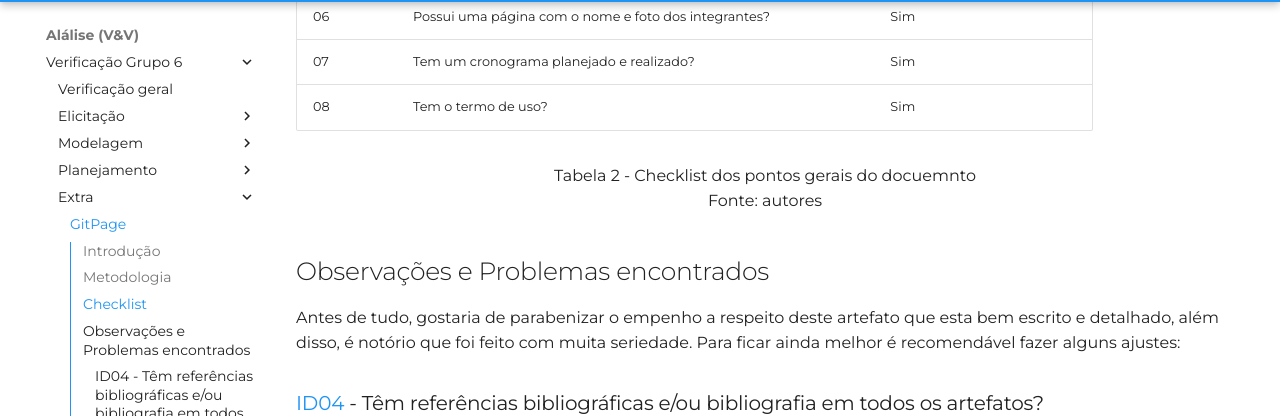
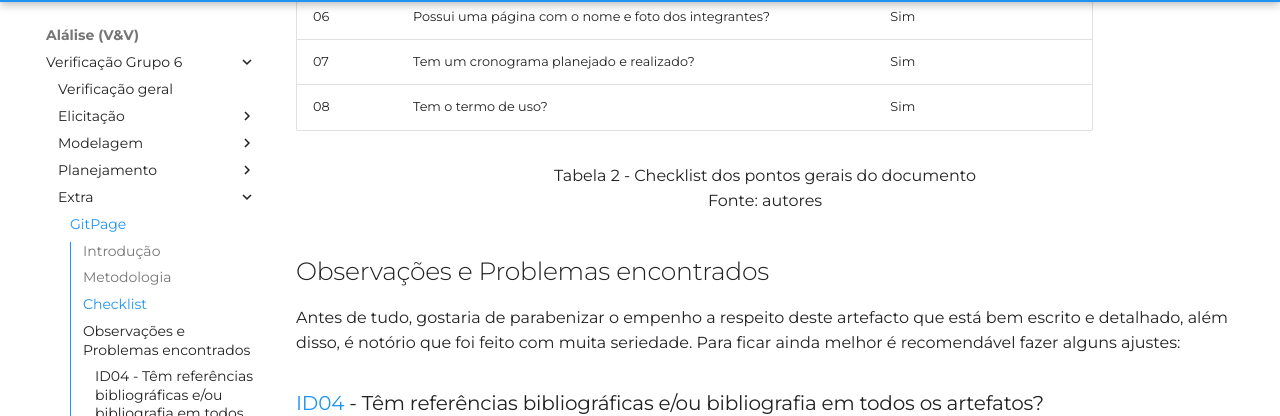
Before and after one commit to Requisitos-de-Software/2023.1-Simplenote, an MkDocs documentation site: the page built from docs/analise-grupo6/extras/gitpage.md, in a window 1280 px wide and 900 px high, scrolled down 1001 px. Shown: the part 94-510 px from the top of the window. Built offline with MkDocs 1.6.1 and Material for MkDocs 9.7.7, drawn with Linux system fonts in a browser that asks for light colours; some web fonts are replaced; comment, search, counter and statistics services are not loaded.

Commit message:
Revisão ok

```diff
--- a/docs/analise-grupo6/extras/gitpage.md
+++ b/docs/analise-grupo6/extras/gitpage.md
@@ -27,11 +27,11 @@ Também temos o campo "Observação", um campo no qual pode ser feito algum come
 | 07  | Tem um cronograma planejado e realizado?                                | Sim        |            |
 | 08  | Tem o termo de uso?                                                     | Sim        |            |
 
-<p align="center"> Tabela 2 - Checklist dos pontos gerais do docuemnto <br> Fonte: autores </p>
+<p align="center"> Tabela 2 - Checklist dos pontos gerais do documento <br> Fonte: autores </p>
 
 ## Observações e Problemas encontrados
 
-Antes de tudo, gostaria de parabenizar o empenho a respeito deste artefato que esta bem escrito e detalhado, além disso, é notório que foi feito com muita seriedade. Para ficar ainda melhor é recomendável fazer alguns ajustes:
+Antes de tudo, gostaria de parabenizar o empenho a respeito deste artefacto que está bem escrito e detalhado, além disso, é notório que foi feito com muita seriedade. Para ficar ainda melhor é recomendável fazer alguns ajustes:
 
 ### [ID04](gitpage.md#checklist-de-documento) - Têm referências bibliográficas e/ou bibliografia em todos os artefatos?
 
```
